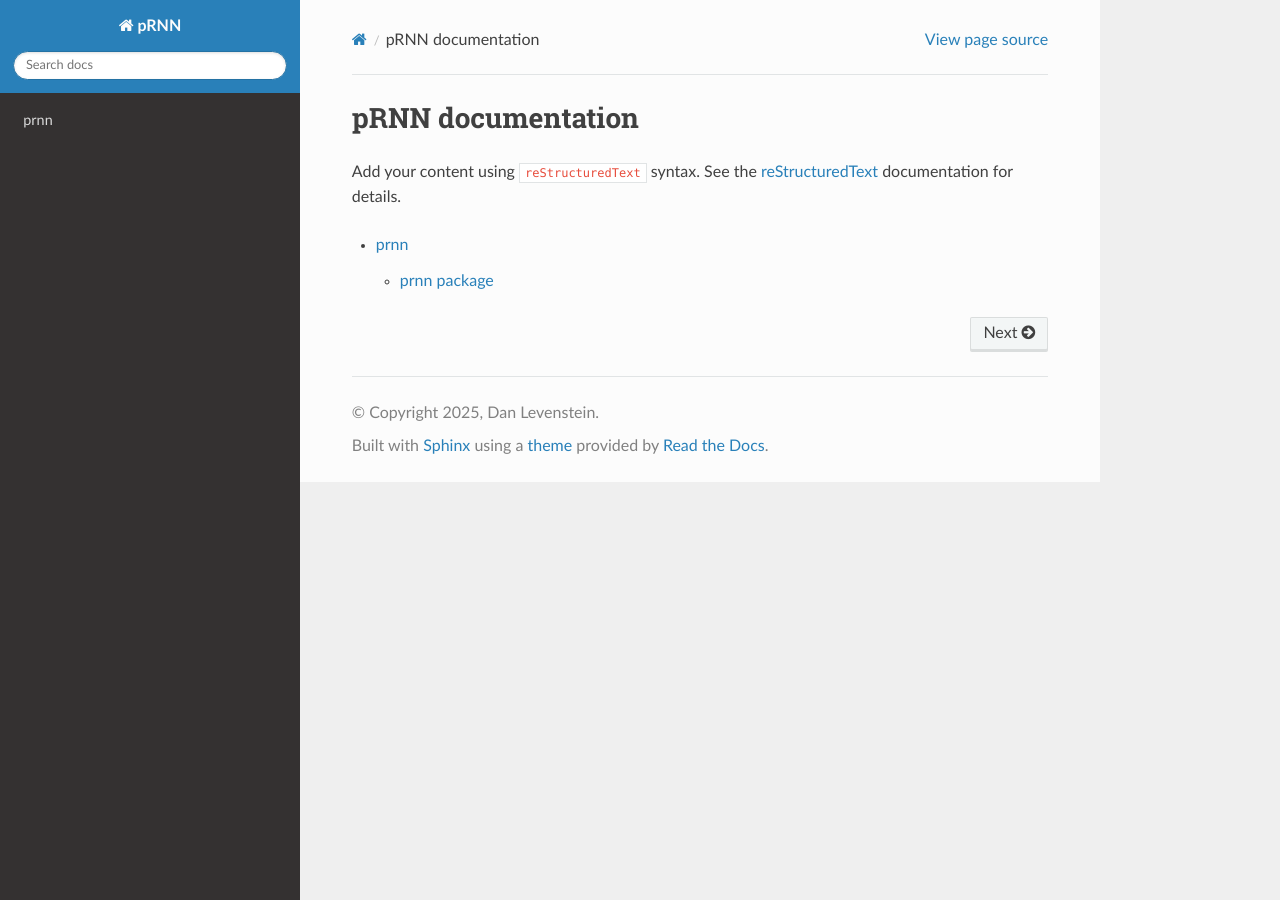
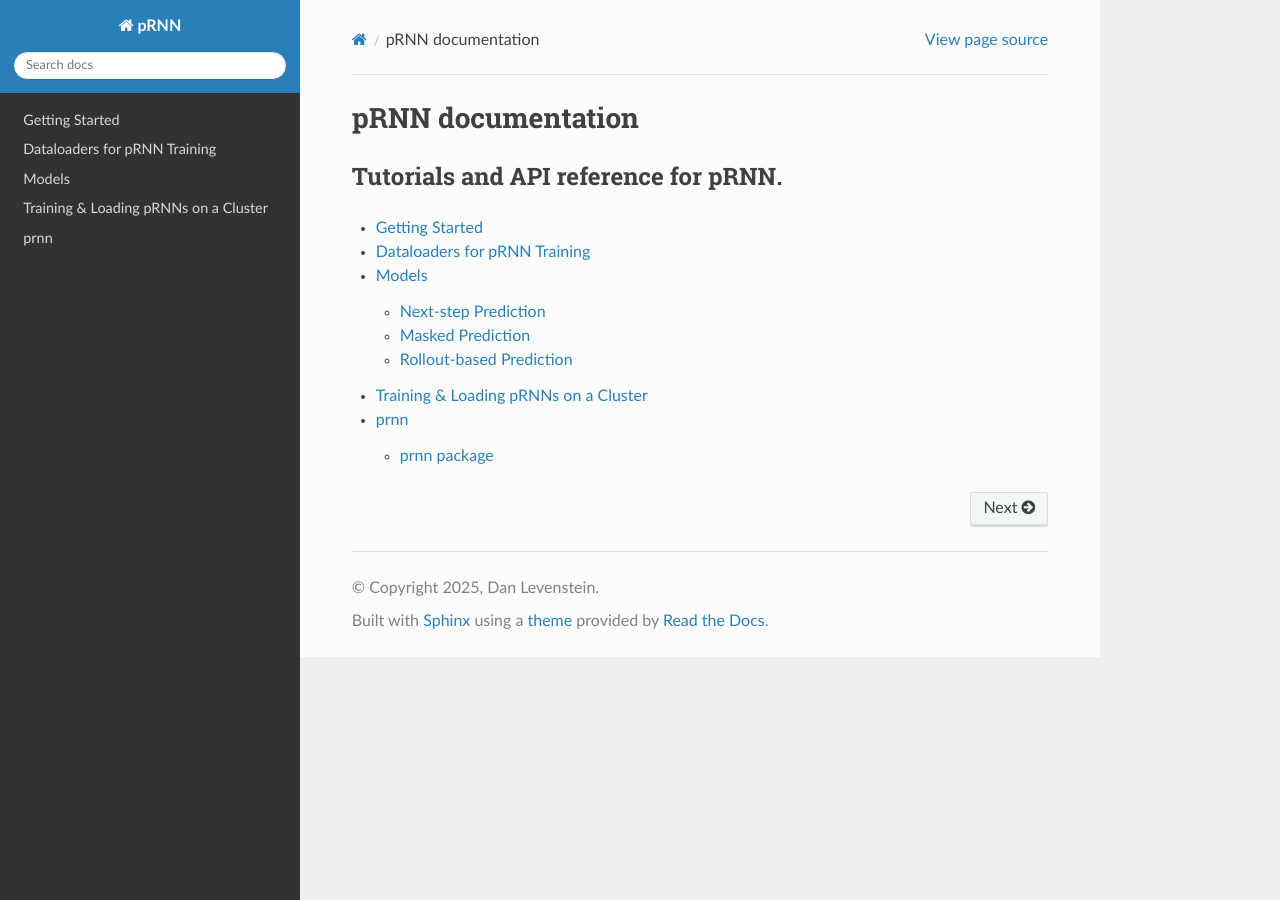
Before and after one commit to LevensteinLab/pRNN, a Sphinx documentation site: the page built from docs/index.rst, in a window 1280 px wide. Built offline with Sphinx 7.4.7 and the Read the Docs theme 3.1.0, drawn with Linux system fonts in a browser that asks for light colours.

Commit message:
adding yaml for rtd and modifying index and config

```diff
--- a/docs/conf.py
+++ b/docs/conf.py
@@ -21,7 +21,6 @@
     'sphinx.ext.autodoc',          # core autodoc
     'sphinx.ext.napoleon',         # for Google/NumPy-style docstrings
     'sphinx_autodoc_typehints',    # for type hints support
-    'sphinx_autodoc_typehints'
 ]
 
 autodoc_mock_imports = ["minigrid", "hydra", "miniworld", "seaborn"]
--- a/docs/index.rst
+++ b/docs/index.rst
@@ -6,12 +6,15 @@
 pRNN documentation
 ==================
 
-Add your content using ``reStructuredText`` syntax. See the
-`reStructuredText <https://www.sphinx-doc.org/en/master/usage/restructuredtext/index.html>`_
-documentation for details.
+Tutorials and API reference for pRNN.
+---------------------------------
 
 
 .. toctree::
    :maxdepth: 2
 
+   quickstart
+   dataloader
+   models
+   training_nets
    api/modules
```
Also changed, not shown: .readthedocs.yaml (added).
